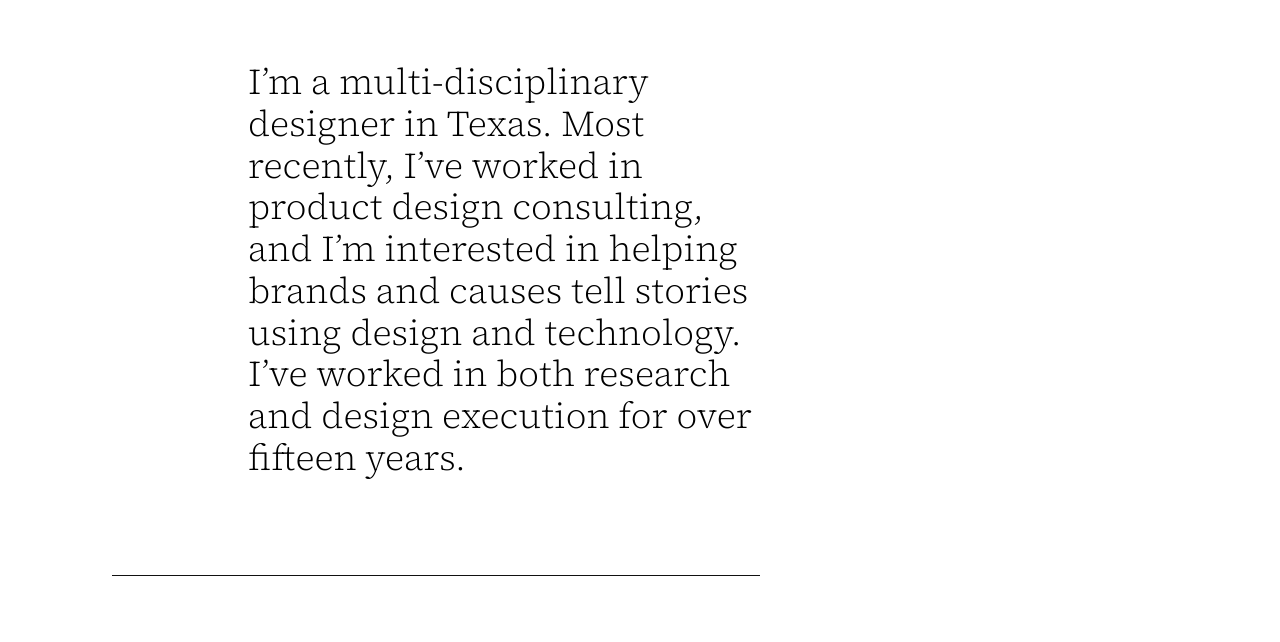
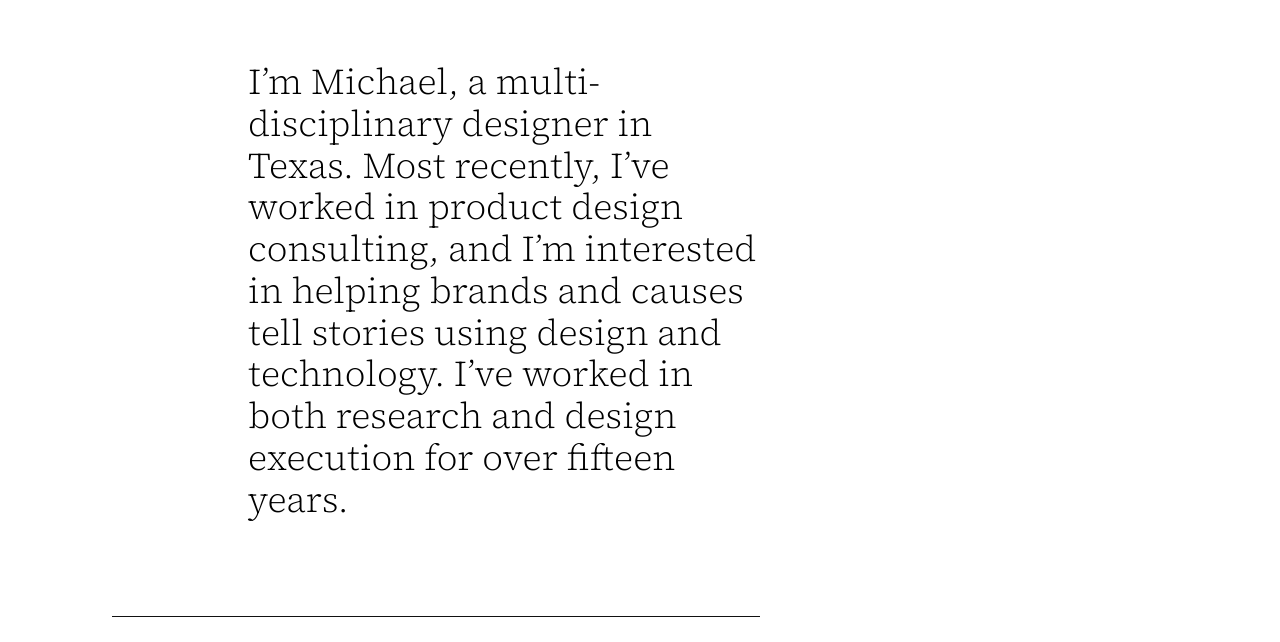
Before and after one commit to mjchamplin/Personal-Website, an Eleventy site: page src/index.md in a window 1280 px wide. Shown: the part 158-800 px from the top of the page. Built offline with nearby package versions, Linux system fonts and the light colour scheme; Eleventy itself is replaced by a stand-in of ours; files that its build step writes are made by us from their sources.

Commit message:
Minor copy update on home

```diff
--- a/src/index.md
+++ b/src/index.md
@@ -7,7 +7,7 @@
 
 
 <section id="intro" class="grid-item-4 grid-offset-2">
-  <p>I’m a multi-disciplinary designer in Texas. Most recently, I’ve worked in product design consulting, and I’m interested in helping brands and causes tell stories using design and technology. I’ve worked in both research and design execution for over fifteen years.</p>
+  <p>I’m Michael, a multi-disciplinary designer in Texas. Most recently, I’ve worked in product design consulting, and I’m interested in helping brands and causes tell stories using design and technology. I’ve worked in both research and design execution for over fifteen years.</p>
 </section>
 <div class="rule grid-item-5 grid-offset-1 grid-gutter-slug"></div>
 <section class="grid-item-4 grid-offset-2">
```
